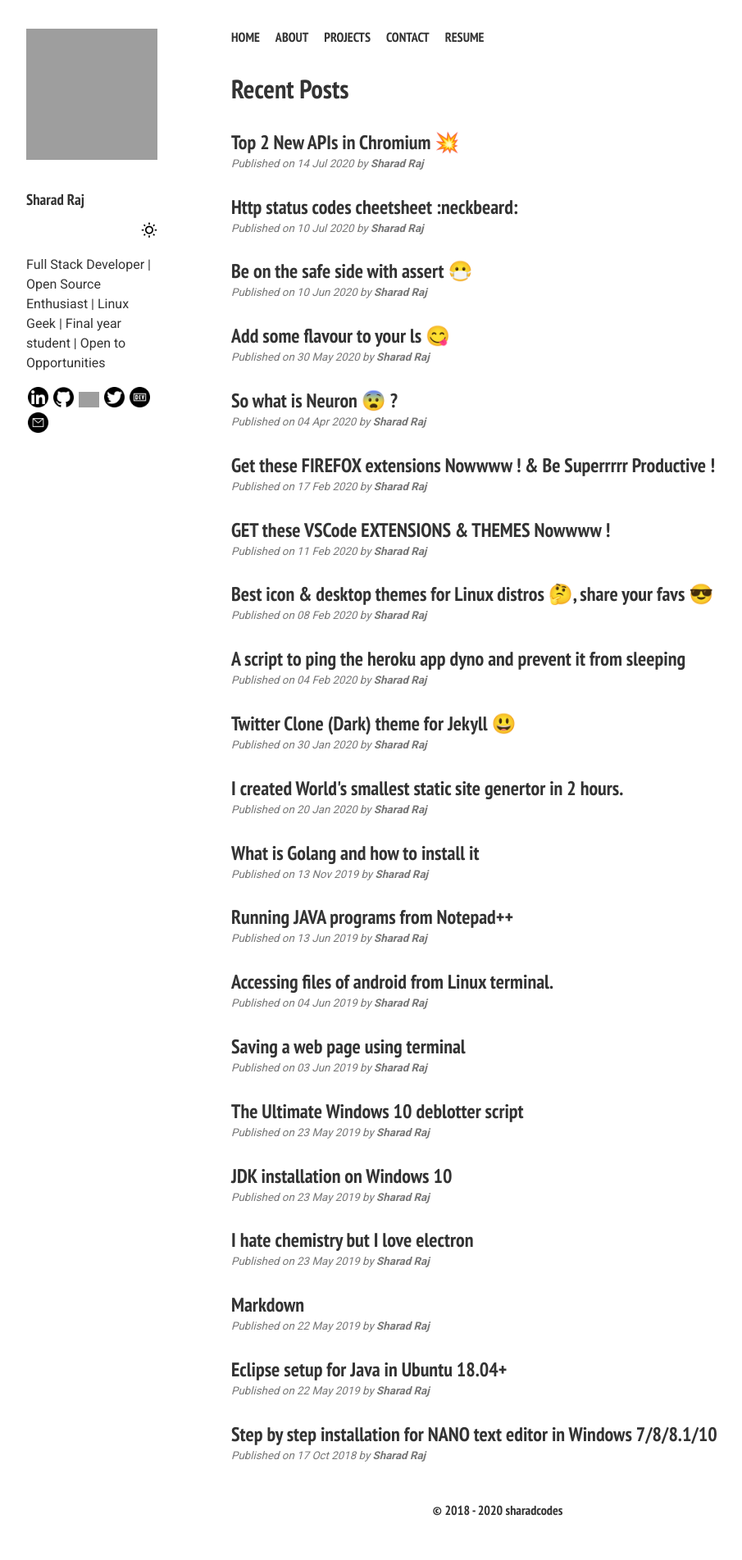
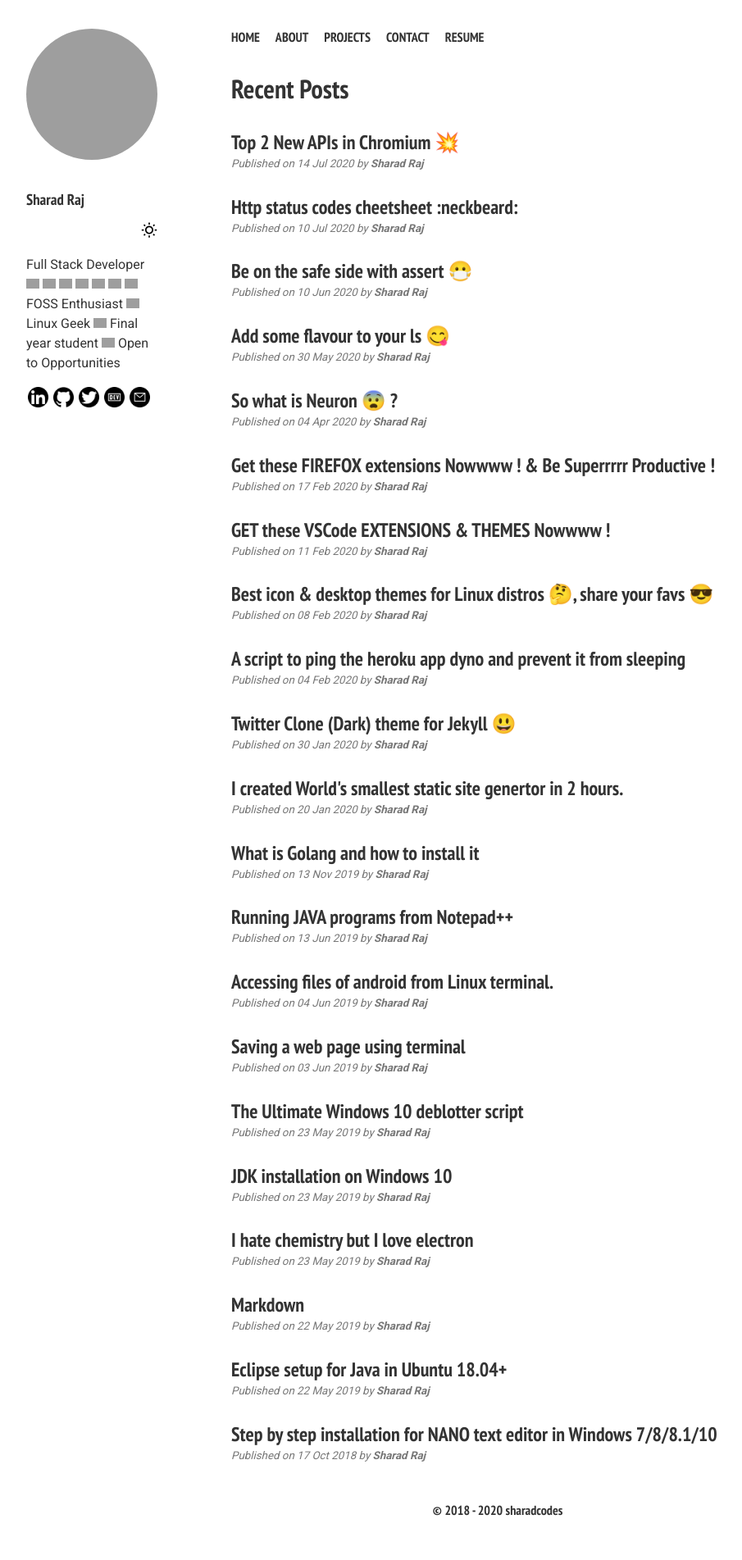
Before and after one commit to sharadcodes/sharadcodes.github.io, a Jekyll site: the page built from index.md, in a window 1280 px wide. Shown: the whole page at 82% size, without its empty margins (33-938 px from the left). Built offline with Jekyll 4.4.1, drawn with Linux system fonts in a browser that asks for light colours; emoji names are drawn with the system emoji font; grey boxes are pictures that could not be loaded.

```diff
--- a/_includes/left.html
+++ b/_includes/left.html
@@ -12,7 +12,7 @@
   <div class="dmode">
     <img src="{{site.baseurl}}/assets/icons/sun.svg" alt="">
   </div>
-  <p>
+  <p class="description">
     {{site.data.owner.description}}
   </p>
   <div style="margin-top: 15px;" class="social">
--- a/assets/css/style.css
+++ b/assets/css/style.css
@@ -71,12 +71,21 @@ td {
 .left img {
   width: 160px;
 }
+
+.left > img {
+  border-radius: 50%;
+}
+
 .left h3 {
   margin: 2rem 0 1rem 0;
 }
 
 .left p {
   line-height: 150%;
+}
+
+.left p img {
+  width: 1rem;
 }
 
 nav {
@@ -223,7 +232,6 @@ footer {
   .left img {
     width: 100px;
     margin-bottom: 0rem;
-    border-radius: 50%;
   }
   .left h3 {
     font-size: 2rem;
```
Also changed, not shown: _data/owner.yml (+17 -3 lines).
